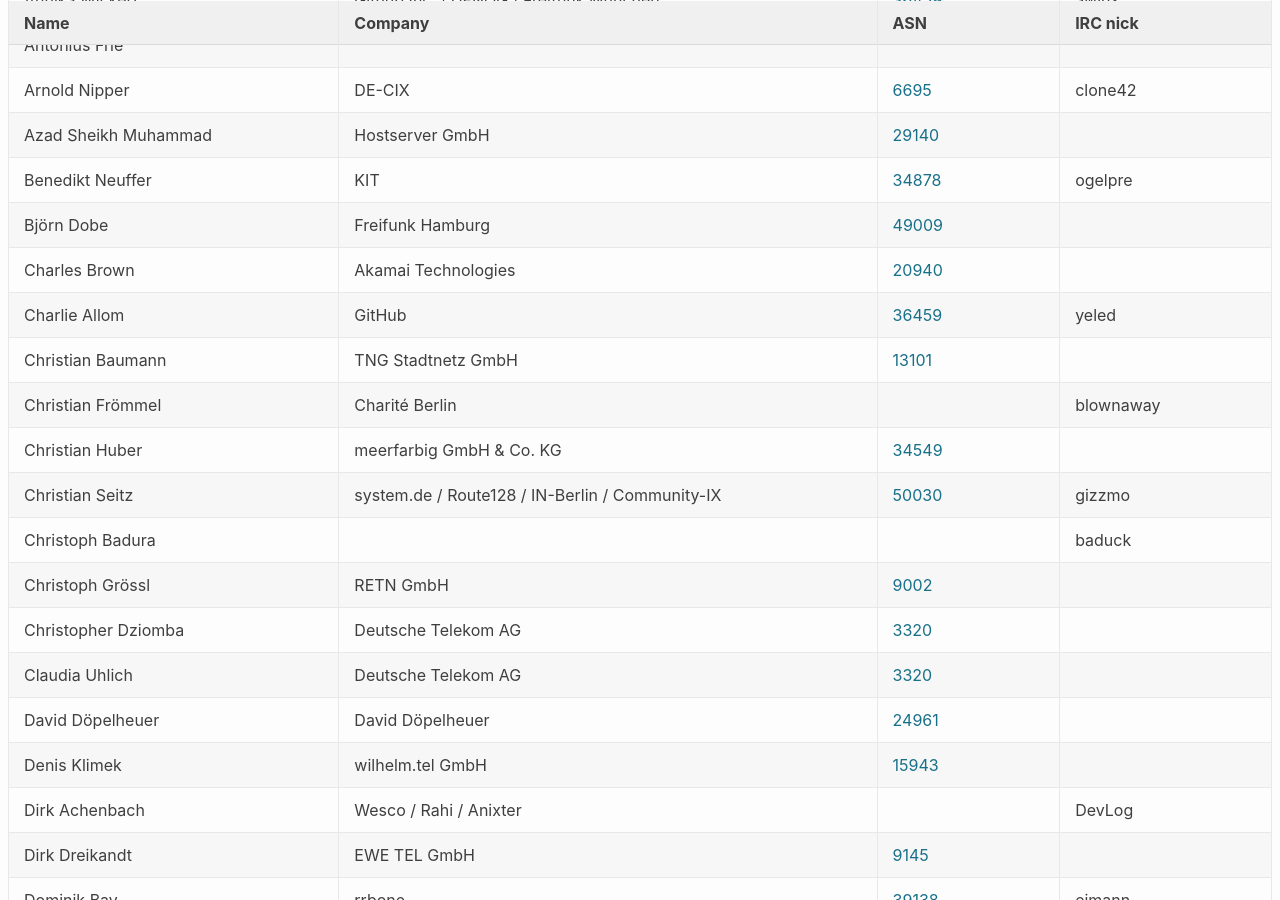
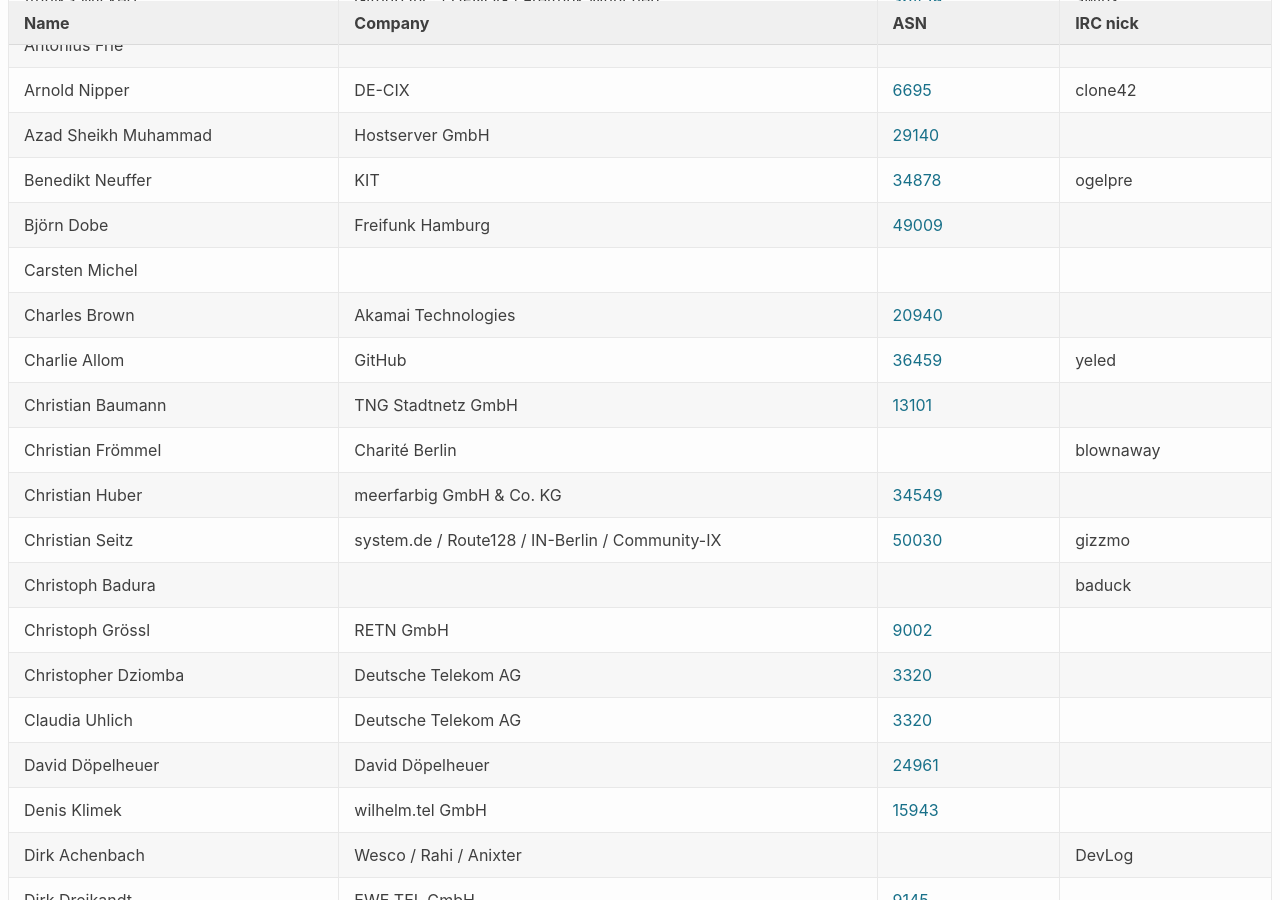
Before and after one commit to denog/pretix-attendeelist, a Jekyll site: the page built from denog15/index.md, in a window 1280 px wide and 900 px high, scrolled down 469 px. Built offline with Jekyll 4.4.1, drawn with Linux system fonts in a browser that asks for light colours.

Commit message:
Latest data: Mon Aug 28 09:28:13 UTC 2023

```diff
--- a/_data/attendees_denog15_onsite.json
+++ b/_data/attendees_denog15_onsite.json
@@ -70,6 +70,12 @@
     "company": "Freifunk Hamburg",
     "irc": null,
     "asn": "49009"
+  },
+  {
+    "name": "Carsten Michel",
+    "company": null,
+    "irc": null,
+    "asn": null
   },
   {
     "name": "Charles Brown",
```
